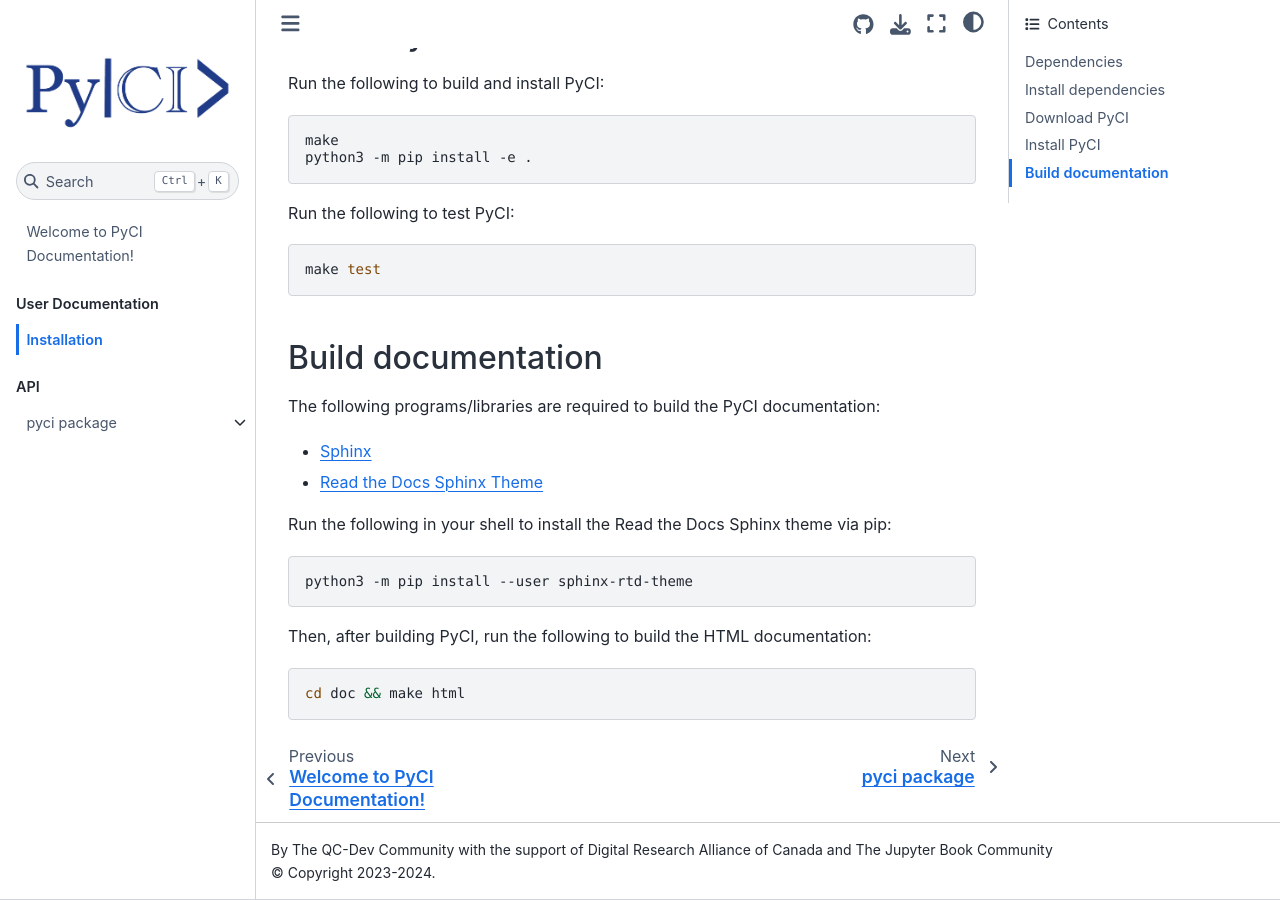
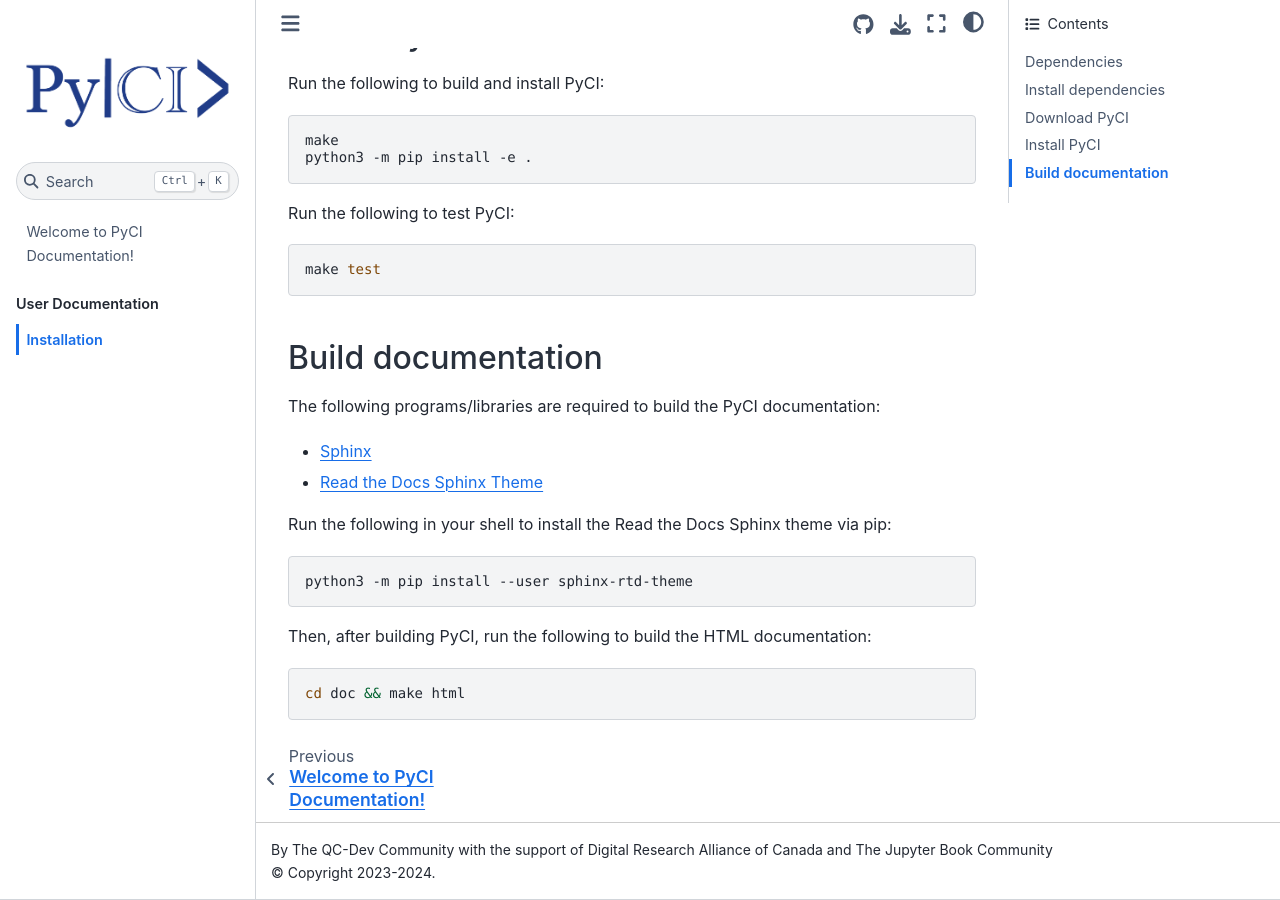
Before and after one commit to theochem/PyCI, a Jupyter Book: the page built from website/install.rst, in a window 1280 px wide and 900 px high, scrolled down 1516 px. Built offline with Jupyter Book 1.0.4 settings and Sphinx 7.4.7 and the Sphinx Book theme 1.1.4, drawn with Linux system fonts in a browser that asks for light colours; pages that are not in the unit, such as notebooks, are missing from menus; some of the changed lines change nothing that is shown.

Commit message:
change doc building

```diff
--- a/website/_config.yml
+++ b/website/_config.yml
@@ -18,9 +18,12 @@
     targetname: book.tex
 
 sphinx:
-  # extra_extensions:
-  # - 'sphinx.ext.autodoc'
-  # - 'sphinx.ext.autosummary'
+  extra_extensions:
+  - 'sphinx.ext.autodoc'
+  - 'sphinx.ext.autosummary'
+  - 'sphinx.ext.napoleon'
+  - 'sphinx.ext.mathjax'
+
   config:
     mathjax_path: https://cdn.jsdelivr.net/npm/mathjax@3/es5/tex-mml-chtml.js
     autosummary_generate: false
--- a/website/_toc.yml
+++ b/website/_toc.yml
@@ -12,4 +12,4 @@
 
     - caption: API
       chapters:
-      - file: _autosummary/pyci.rst
+      - file: api/api.rst
```
Also changed, not shown: 1 other file.
